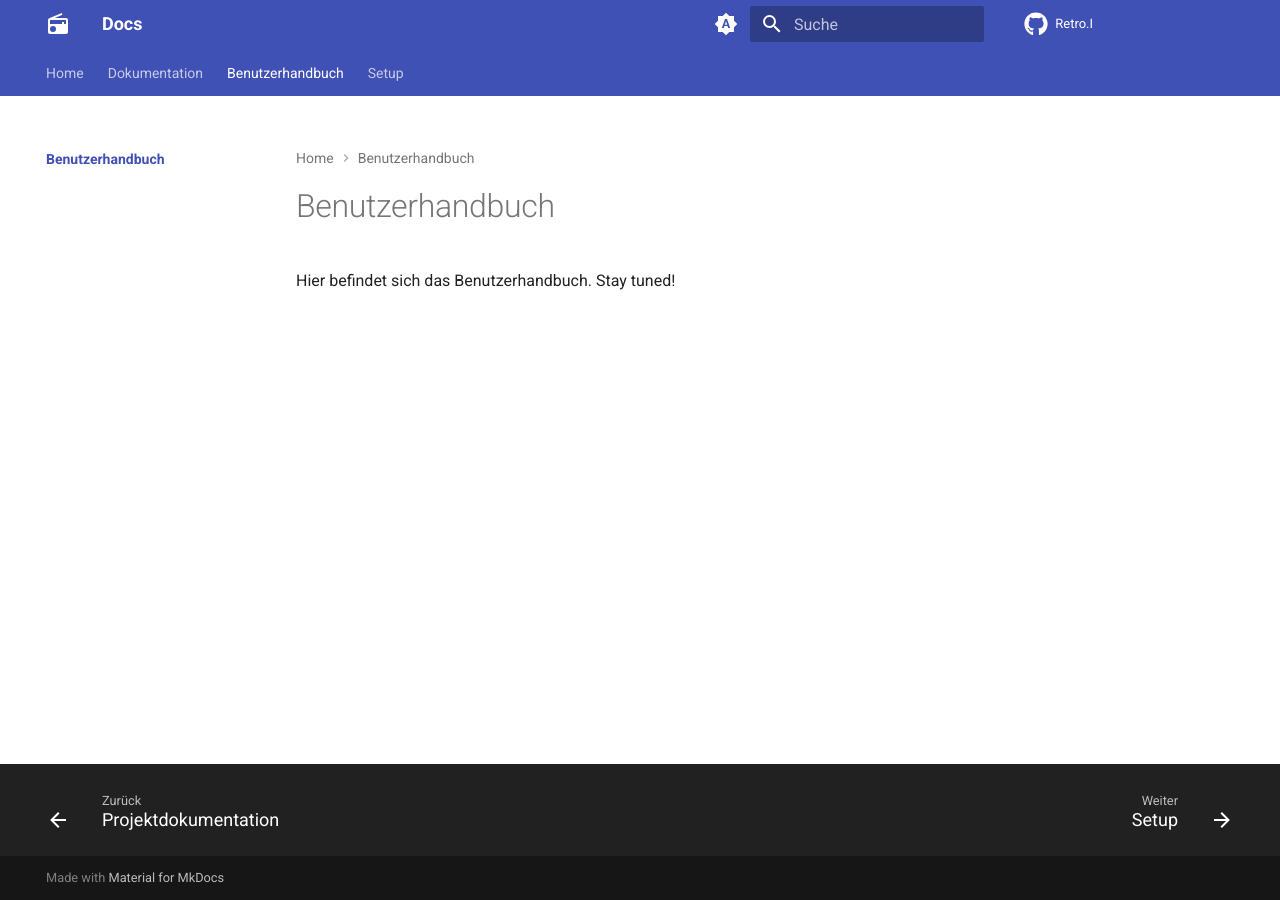
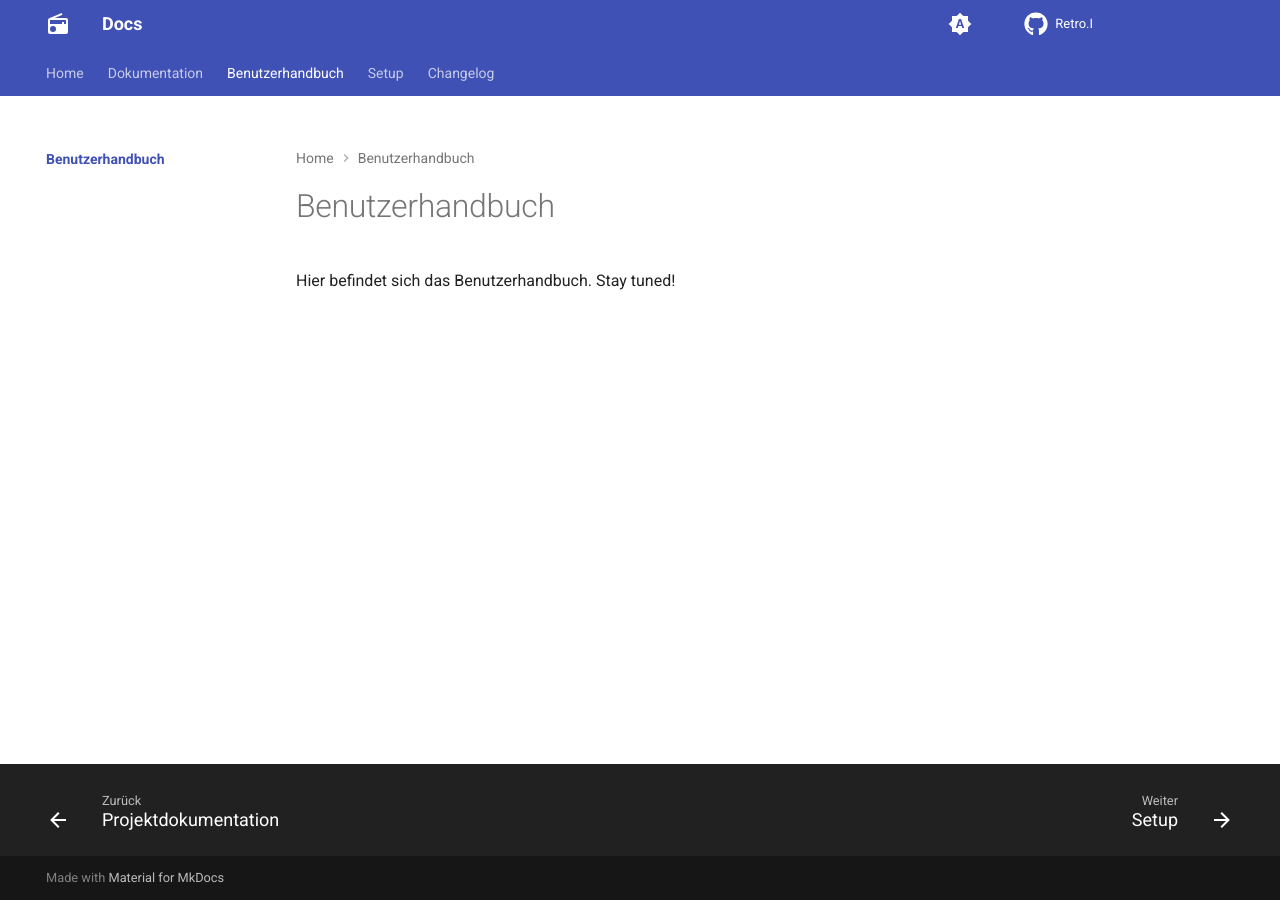
Before and after one commit to Retro-I/docs, an MkDocs documentation site: the page built from docs/user-manual/index.md, in a window 1280 px wide. Built offline with MkDocs 1.6.1 and Material for MkDocs 9.7.7, drawn with Linux system fonts in a browser that asks for light colours; comment, search, counter and statistics services are not loaded.

Commit message:
add automatic changelog plugin

```diff
--- a/mkdocs.yml
+++ b/mkdocs.yml
@@ -13,6 +13,8 @@
       - user-manual/index.md
   - Setup:
       - setup/index.md
+  - Changelog:
+      - changelog/index.md
 
 theme:
   name: material
@@ -50,6 +52,9 @@
     - navigation.tabs
     - navigation.top
 
+plugins:
+    - mkdocs_github_changelog
+
 markdown_extensions:
   - admonition
   - pymdownx.details
```
Also changed, not shown: docs/changelog/index.md (added, +3 -0 lines), 1 other file.
